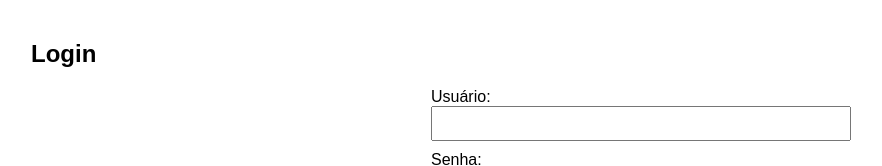
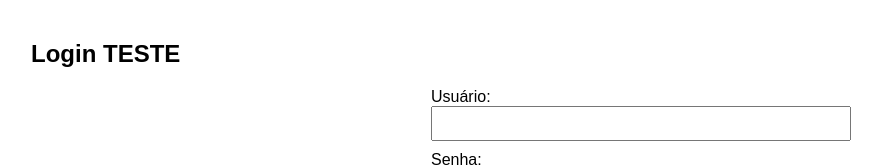
Before and after one commit to williamawxj/fireGO, a plain HTML site: page index.html in a window 1280 px wide. Shown: the top 166 px of the page, without its empty margins (9-891 px from the left). Drawn offline with Linux system fonts and the light colour scheme.

Commit message:
Update index.html

```diff
--- a/index.html
+++ b/index.html
@@ -6,7 +6,7 @@
   <link rel="stylesheet" href="style.css">
 </head>
 <body>
-  <h2>Login</h2>
+  <h2>Login TESTE</h2>
   <form id="loginForm">
     <label for="usuario">Usuário:</label>
     <input type="text" id="usuario" required><br>
```
